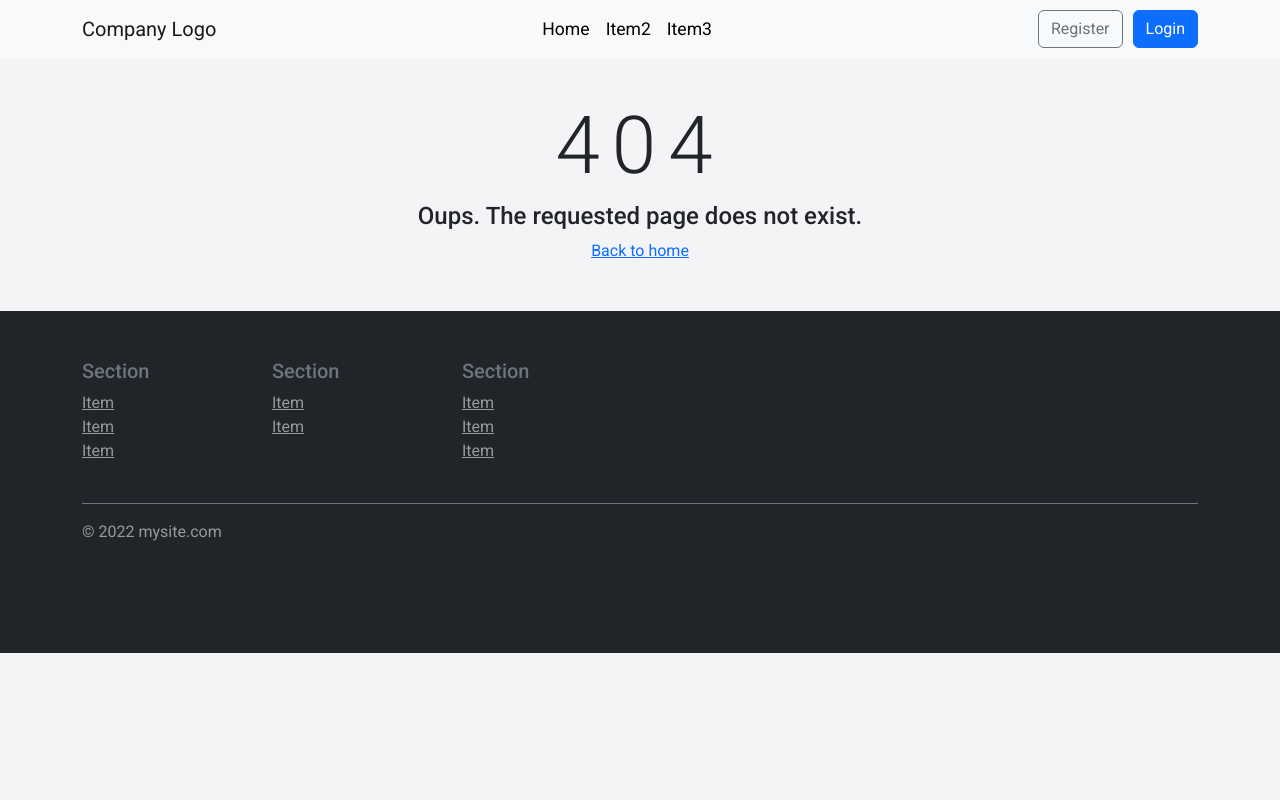
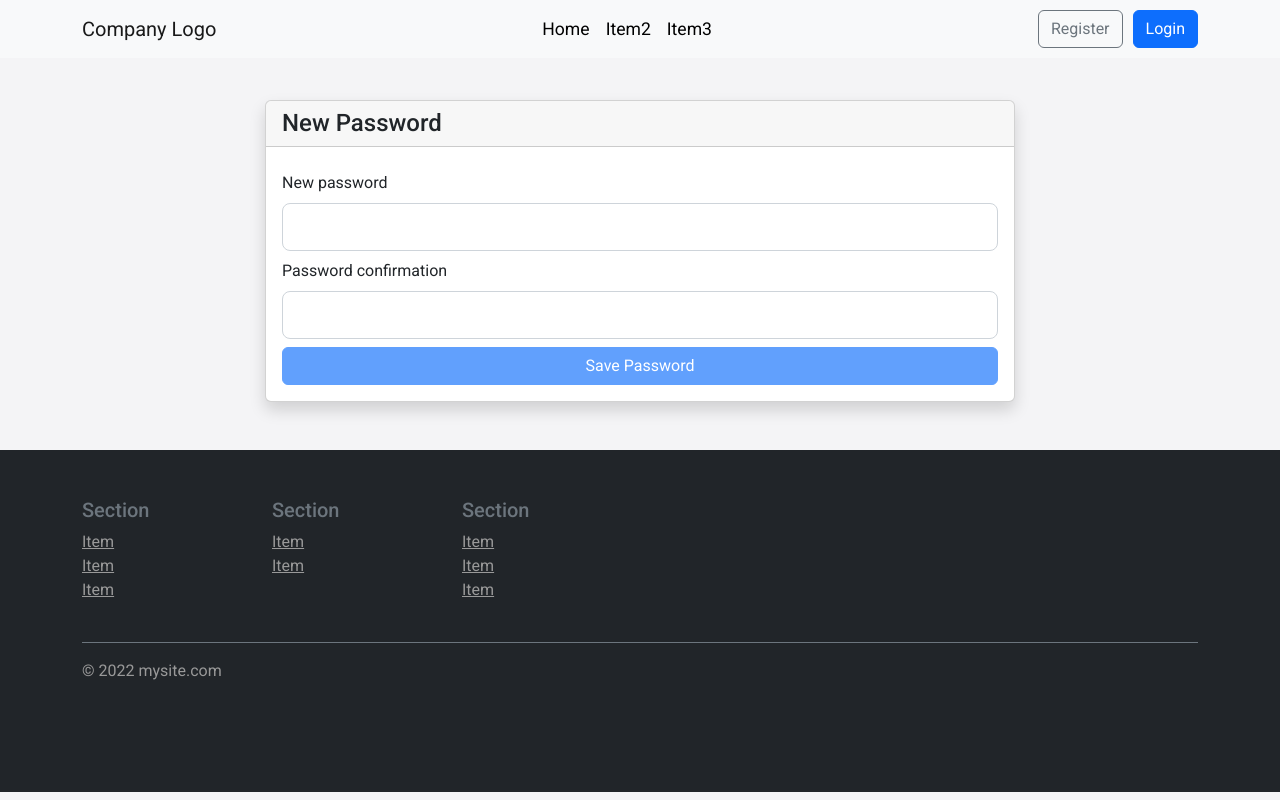
Before and after one commit to jhoffmann99/formulari-app, an Angular app: page /reset-password in a window 1280 px wide. Before the commit this address had no page. Built offline with nearby package versions, Linux system fonts and the light colour scheme.

Commit message:
feat: reset password

```diff
--- a/src/app/app-routing.module.ts
+++ b/src/app/app-routing.module.ts
@@ -4,12 +4,14 @@ import { HomeComponent } from './features/pages/home/home.component';
 import { LoginComponent } from './features/pages/login/login.component';
 import { NotFoundComponent } from './features/pages/not-found/not-found.component';
 import { RegisterComponent } from './features/pages/register/register.component';
+import { ResetPasswordComponent } from './features/pages/reset-password/reset-password.component';
 
 const routes: Routes = [
   { path: '', pathMatch: 'full', component: HomeComponent },
   { path: 'home', pathMatch: 'full', component: HomeComponent },
   { path: 'login', pathMatch: 'full', component: LoginComponent },
   { path: 'register', pathMatch: 'full', component: RegisterComponent },
+  { path: 'reset-password', component: ResetPasswordComponent },
   { path: '**', pathMatch: 'full', component: NotFoundComponent },
 ];
 
--- a/src/app/features/features.module.ts
+++ b/src/app/features/features.module.ts
@@ -9,6 +9,7 @@ import { LoginComponent } from './pages/login/login.component';
 import { ReactiveFormsModule } from '@angular/forms';
 import { RegisterComponent } from './pages/register/register.component';
 import { NotFoundComponent } from './pages/not-found/not-found.component';
+import { ResetPasswordComponent } from './pages/reset-password/reset-password.component';
 
 @NgModule({
   declarations: [
@@ -18,6 +19,7 @@ import { NotFoundComponent } from './pages/not-found/not-found.component';
     LoginComponent,
     RegisterComponent,
     NotFoundComponent,
+    ResetPasswordComponent,
   ],
   imports: [CommonModule, CoreModule, RouterModule, ReactiveFormsModule],
   exports: [NavigationComponent, FooterComponent],
--- /dev/null
+++ b/src/app/features/pages/reset-password/reset-password.component.html
@@ -0,0 +1,28 @@
+<div class="card shadow mb-5 bg-white">
+    <h4 class="card-header">New Password</h4>
+    <div class="card-body">
+        <form [formGroup]="form" (ngSubmit)="resetPassword()">
+            <div class="row">
+                <div class="col">
+                    <label class="form-label" for="password">New password</label>
+                    <input type="password" formControlName="password" class="form-control form-control-lg"
+                        name="password" required />
+                </div>
+            </div>
+            <div class="row">
+                <div class="col">
+                    <label class="form-label" for="passwordConfirmation">Password confirmation</label>
+                    <input type="password" formControlName="passwordConfirmation" class="form-control form-control-lg"
+                        name="passwordConfirmation" required />
+                </div>
+            </div>
+            <div class="row">
+                <div class="col">
+                    <button class="btn btn-primary w-100" [disabled]="!form.valid">
+                        Save Password
+                    </button>
+                </div>
+            </div>
+        </form>
+    </div>
+</div>
--- /dev/null
+++ b/src/app/features/pages/reset-password/reset-password.component.scss
@@ -0,0 +1,4 @@
+.card {
+  max-width: min(90%, 750px);
+  margin: 50px auto;
+}
--- /dev/null
+++ b/src/app/features/pages/reset-password/reset-password.component.ts
@@ -0,0 +1,21 @@
+import { Component, OnInit } from '@angular/core';
+import { FormGroup, FormControl } from '@angular/forms';
+import { ActivatedRoute } from '@angular/router';
+
+@Component({
+  selector: 'app-reset-password',
+  templateUrl: './reset-password.component.html',
+  styleUrls: ['./reset-password.component.scss'],
+})
+export class ResetPasswordComponent implements OnInit {
+  form = new FormGroup({
+    password: new FormControl('', { nonNullable: true }),
+    passwordConfirmation: new FormControl('', { nonNullable: true }),
+  });
+
+  constructor() {}
+
+  ngOnInit(): void {}
+
+  resetPassword() {}
+}
```
Also changed, not shown: 1 other file (tests, documents, lock files or other folders).
